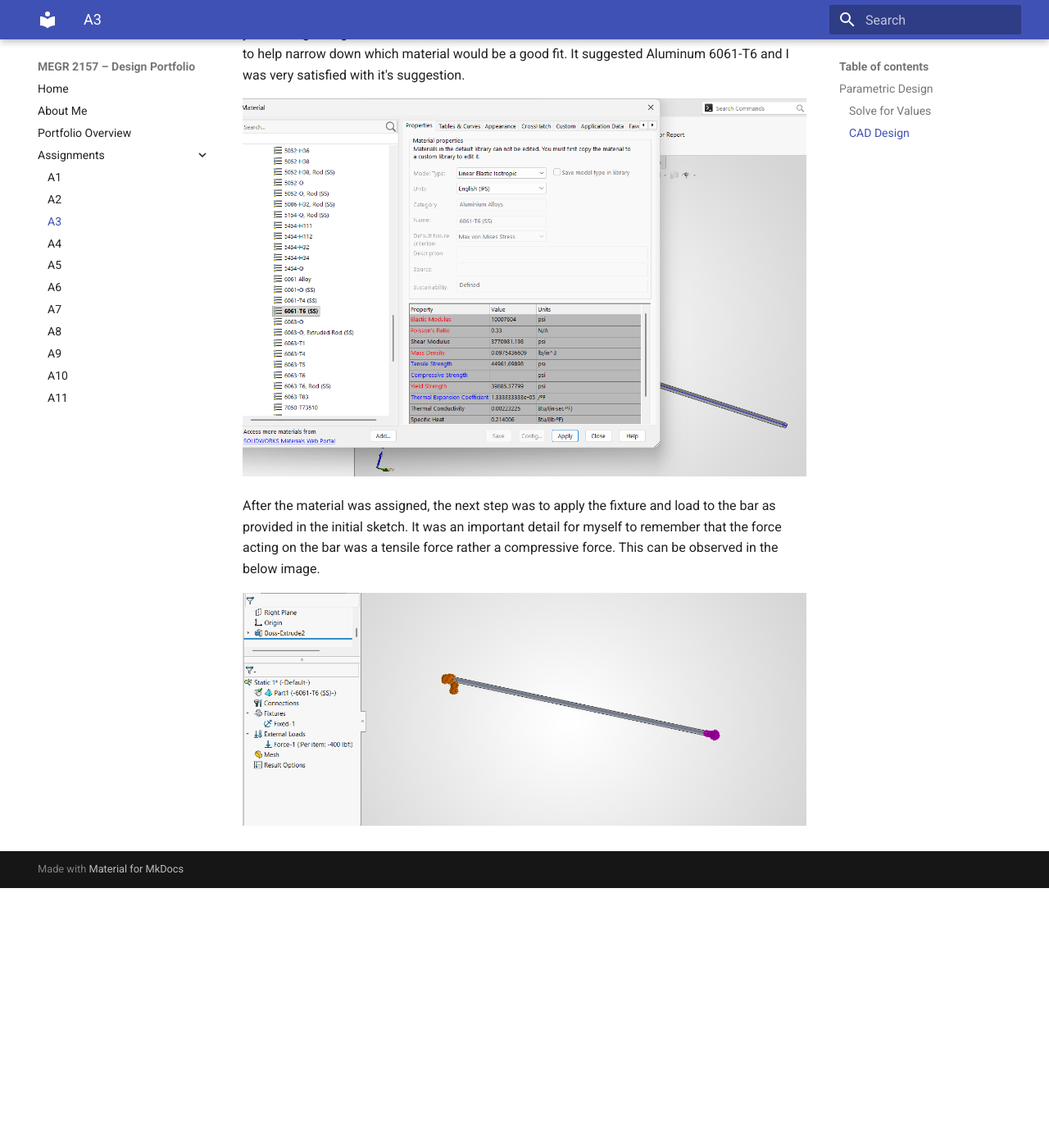
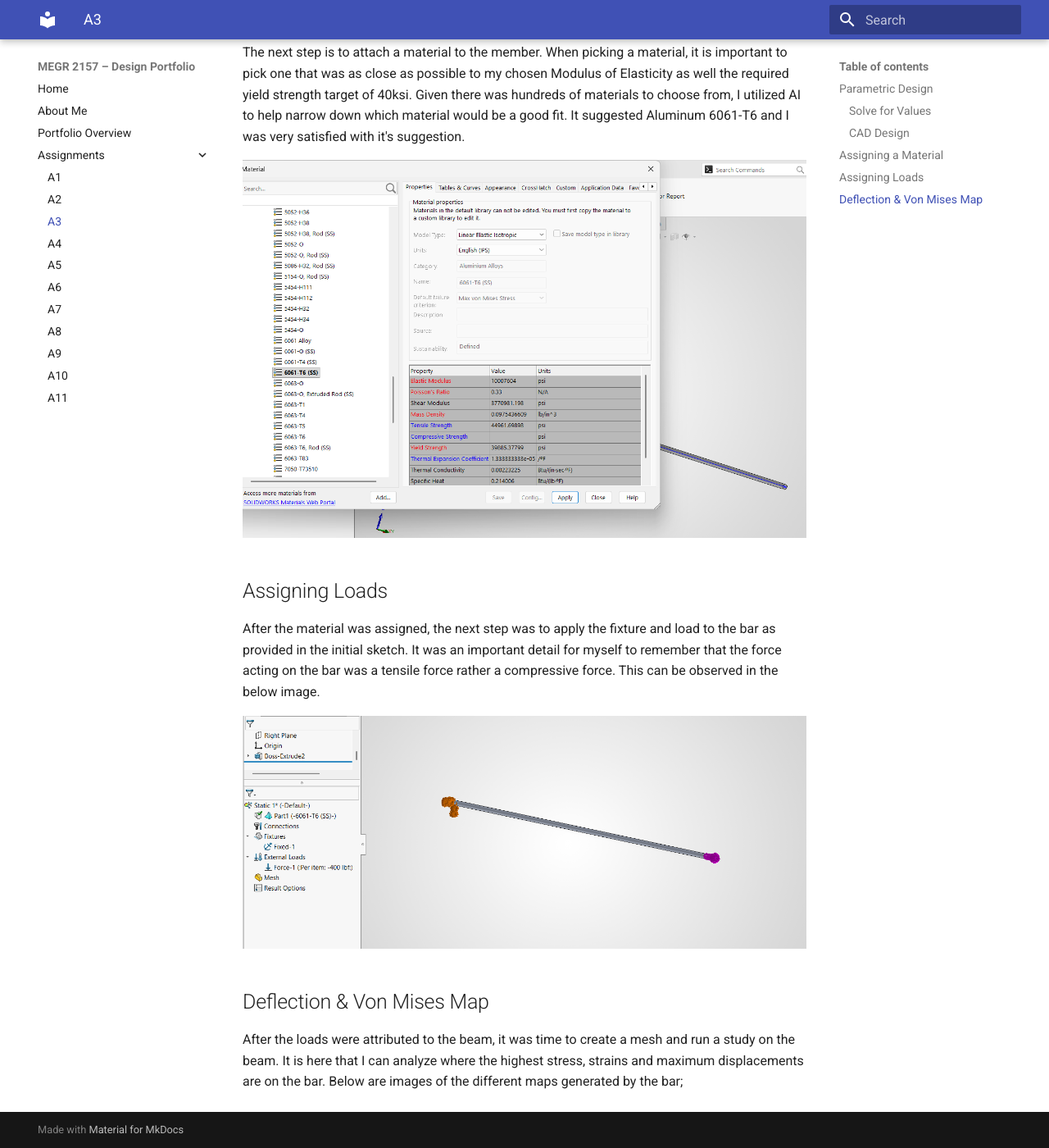
Before and after one commit to bspinne2/megr2157-portfolio, an MkDocs documentation site: the page built from docs/assignments/A03/index.md, in a window 1280 px wide and 1400 px high, scrolled down 3286 px. Shown: the whole window at 82% size. Built offline with MkDocs 1.6.1 and Material for MkDocs 9.7.7, drawn with Linux system fonts in a browser that asks for light colours; before the commit the page ends 4369 px from its top, so only the background shows below that.

Commit message:
Update index.md

```diff
--- a/docs/assignments/A03/index.md
+++ b/docs/assignments/A03/index.md
@@ -38,10 +38,14 @@ Now that I am on track with the correct values and geometry in mind, it was time
 
 ![Screenshot](Screenshot%202026-09-09%20190113.png)
 
+## Assigning a Material
 The next step is to attach a material to the member. When picking a material, it is important to pick one that was as close as possible to my chosen Modulus of Elasticity as well the required yield strength target of 40ksi. Given there was hundreds of materials to choose from, I utilized AI to help narrow down which material would be a good fit. It suggested Aluminum 6061-T6 and I was very satisfied with it's suggestion.
 
 ![Screenshot](Screenshot%202026-09-09%20190619.png)
-
+## Assigning Loads
 After the material was assigned, the next step was to apply the fixture and load to the bar as provided in the initial sketch. It was an important detail for myself to remember that the force acting on the bar was a tensile force rather a compressive force. This can be observed in the below image.
 
 ![Screenshot](Screenshot%202026-09-09%20191339.png)
+
+## Deflection & Von Mises Map
+After the loads were attributed to the beam, it was time to create a mesh and run a study on the beam. It is here that I can analyze where the highest stress, strains and maximum displacements are on the bar. Below are images of the different maps generated by the bar;
```
